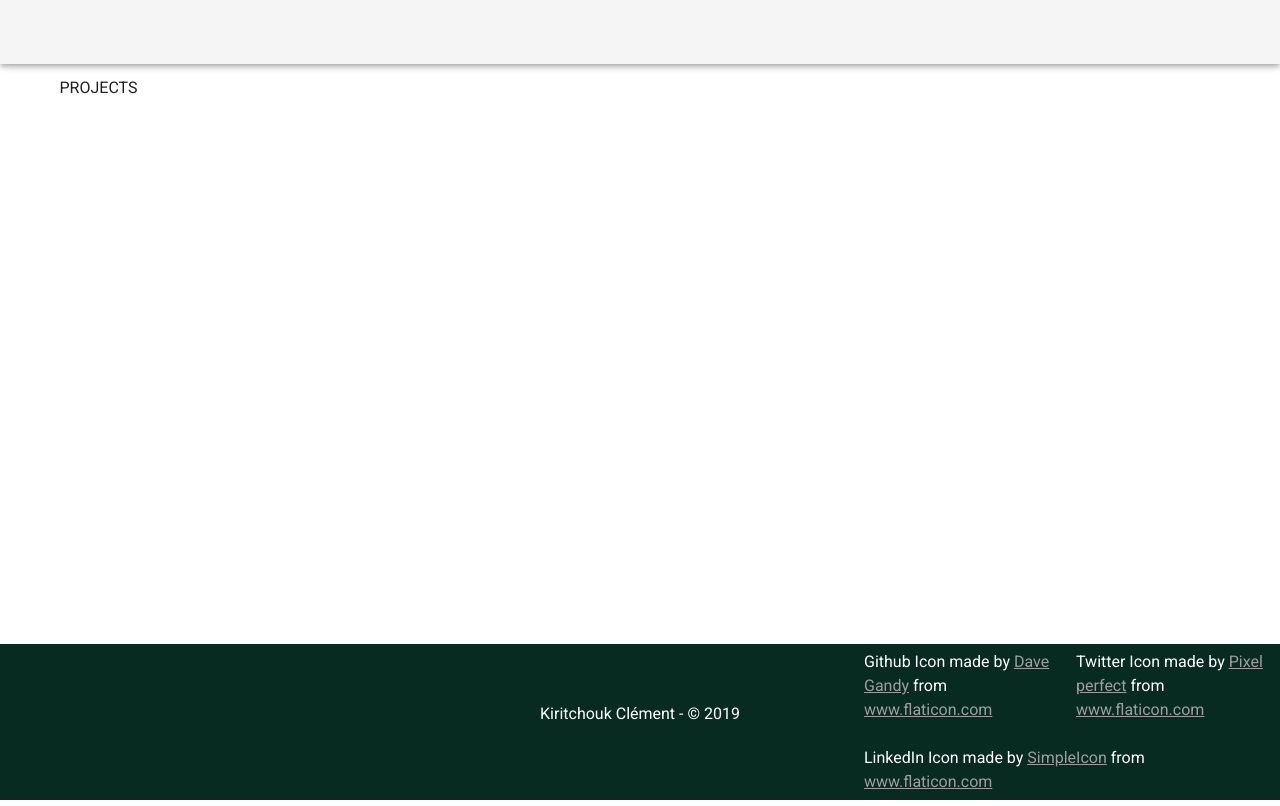
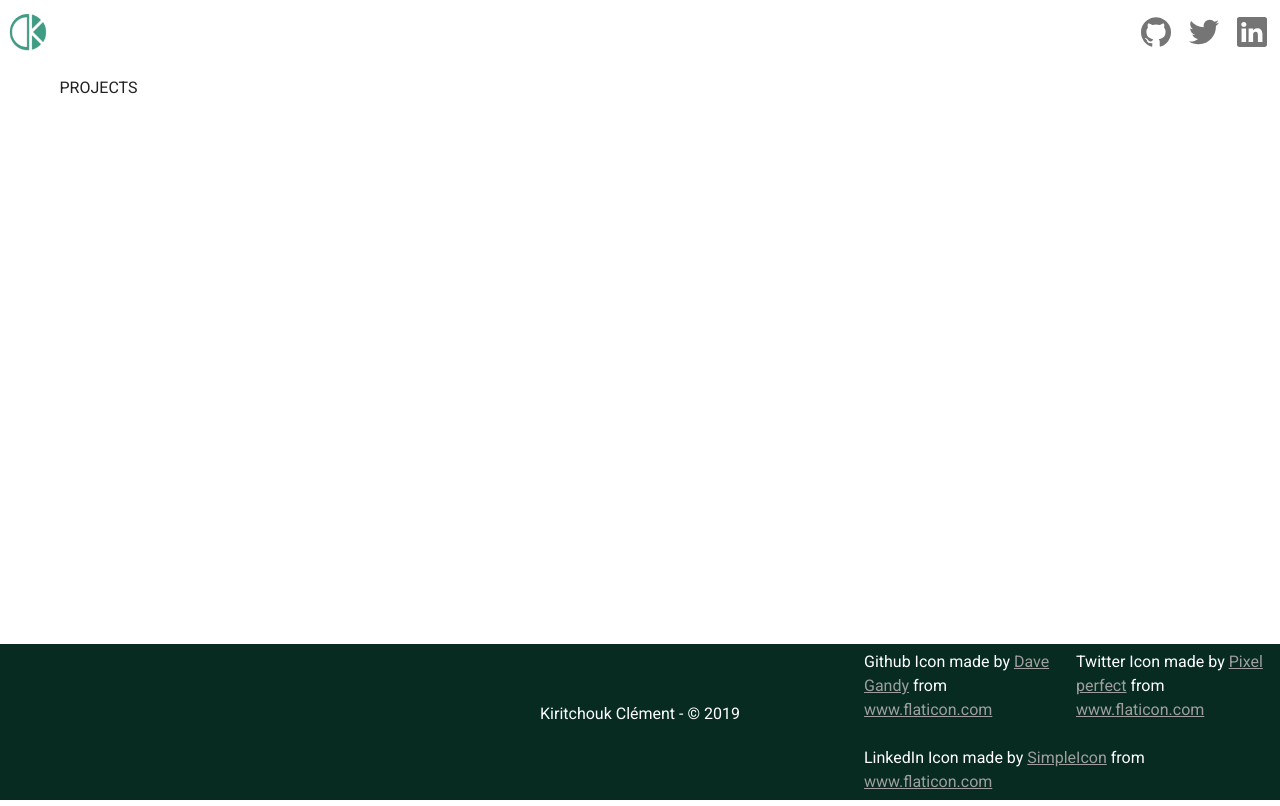
Before and after one commit to KiritchoukC/kiritchoukc-website, a Nuxt app: page /projects in a window 1280 px wide. Built offline with nearby package versions, Linux system fonts and the light colour scheme.

Commit message:
add persistent appbar to default layout

```diff
--- a/components/app-bar.vue
+++ b/components/app-bar.vue
@@ -1,8 +1,8 @@
 <template>
   <v-app-bar
     app
-    scroll-threshold="600"
-    inverted-scroll
+    :scroll-threshold="scrollable ? '600' : '0'"
+    :inverted-scroll="scrollable"
     flat
     color="transparent"
   >
@@ -50,6 +50,9 @@ export default {
     linkedinLogo,
     twitterLogo,
     logo
+  },
+  props: {
+    scrollable: { type: Boolean, default: false }
   }
 }
 </script>
--- a/components/home/home.vue
+++ b/components/home/home.vue
@@ -1,6 +1,6 @@
 <template>
   <div>
-    <app-bar></app-bar>
+    <app-bar scrollable="true"></app-bar>
     <v-row
       justify="center"
       align="center"
--- a/layouts/default.vue
+++ b/layouts/default.vue
@@ -1,12 +1,12 @@
 <template>
   <v-app dark>
-    <v-app-bar fixed app :hidden="!showAppBar"></v-app-bar>
+    <app-bar></app-bar>
     <v-content>
       <v-container>
         <nuxt />
       </v-container>
     </v-content>
-    <custom-footer :hidden="!showFooter">
+    <custom-footer>
       <span>Kiritchouk Clément - &copy; 2019</span>
       <div>
         Github Icon made by
@@ -46,15 +46,14 @@
 
 <script>
 import customFooter from '@/components/footer.vue'
+import appBar from '@/components/app-bar.vue'
 export default {
   components: {
-    customFooter
+    customFooter,
+    appBar
   },
   data() {
-    return {
-      showAppBar: false,
-      showFooter: false
-    }
+    return {}
   }
 }
 </script>
```
